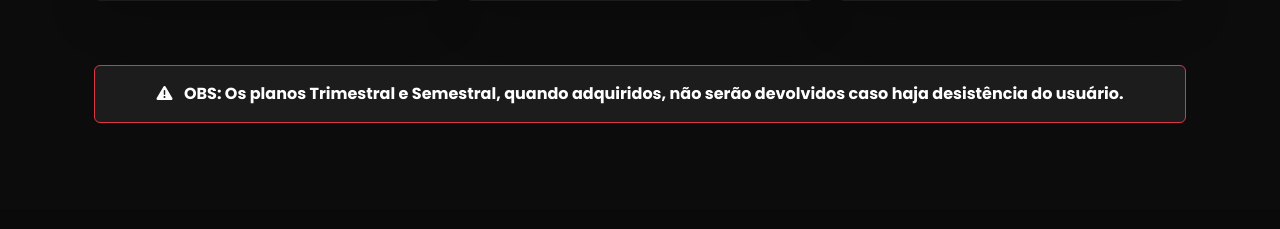
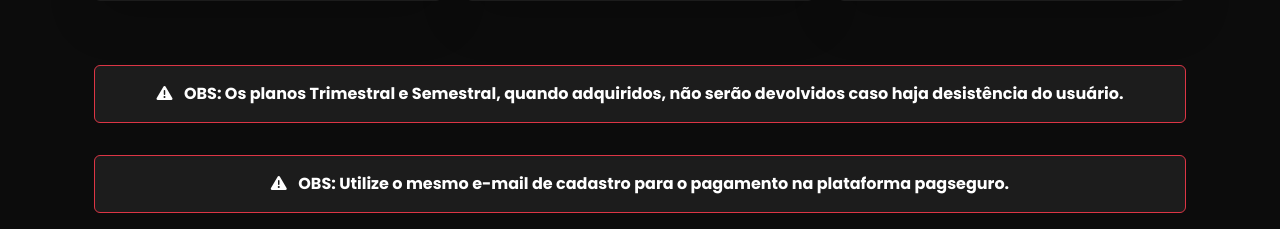
Before and after one commit to Douglasgarciams/tipsgolbr_django, a Django app: page /checkout/planos/ in a window 1280 px wide. Shown: the part 591-820 px from the top of the page. Before the commit the page ends 714 px from the top, so only its background shows below. Run offline with Django 5.2, Linux system fonts and the light colour scheme; some libraries are stand-ins or nearby versions.

Commit message:
Finalizar sincronização e registrar nova versão do submódulo.

```diff
--- a/tips_core/templates/tips_core/choose_plan.html
+++ b/tips_core/templates/tips_core/choose_plan.html
@@ -38,8 +38,17 @@
         <div class="col-12 text-center">
             <div class="alert alert-warning border-danger mt-3 fw-bold" role="alert">
                 <i class="fas fa-exclamation-triangle me-2"></i>
-                <strong>OBS:</strong> Os planos Trimestral e Semestral, quando adquiridos,
-                não serão devolvidos caso haja desistência do usuário.
+                <strong>OBS:</strong> Os planos Trimestral e Semestral, quando adquiridos, não serão devolvidos caso haja desistência do usuário.
+            </div>
+        </div>
+    </div>
+    {# FIM DO RECADO #}
+    {# NOVO RECADO: AVISO SOBRE REEMBOLSO #}
+    <div class="row">
+        <div class="col-12 text-center">
+            <div class="alert alert-warning border-danger mt-3 fw-bold" role="alert">
+                <i class="fas fa-exclamation-triangle me-2"></i>
+                <strong>OBS:</strong> Utilize o mesmo e-mail de cadastro para o pagamento na plataforma pagseguro.
             </div>
         </div>
     </div>
```
